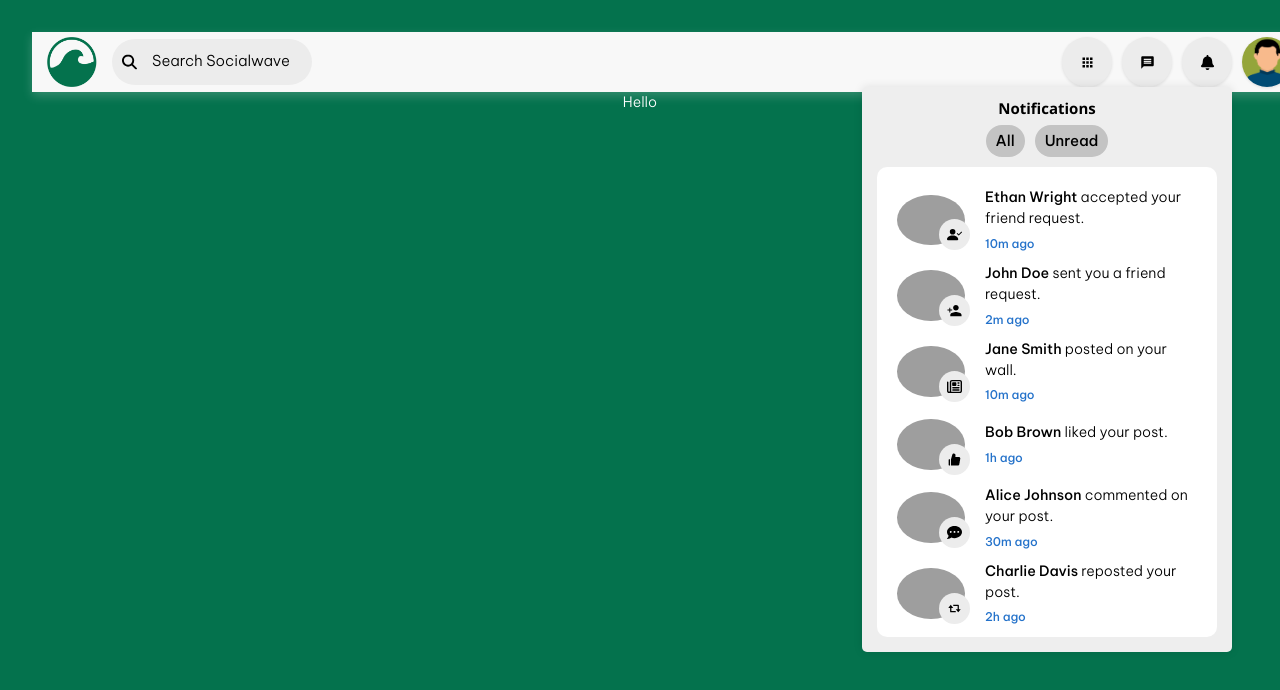
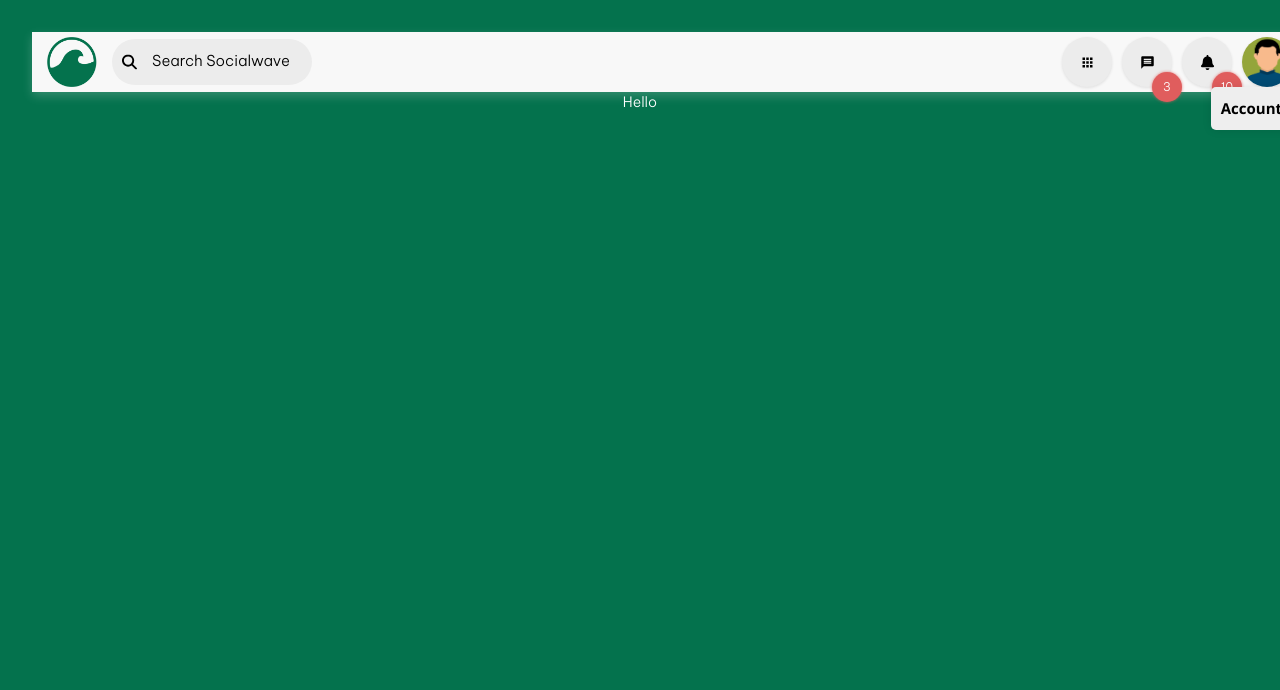
Before and after one commit to khanhisreal/socialwave-fe, a React (Vite) app: page / in a window 1280 px wide. Shown: the top 690 px of the page. Built offline with nearby package versions, Linux system fonts and the light colour scheme; grey boxes are pictures that could not be loaded.

Commit message:
update notification

```diff
--- a/src/components/Header/Header.jsx
+++ b/src/components/Header/Header.jsx
@@ -3,7 +3,7 @@ import { useState } from "react";
 import styles from "./Header.module.css";
 import logo from "../../assets/images/Header/socialwave_logo.png";
 import dummyProfilePic from "../../assets/images/Header/dummy_avatar.png";
-import messageIndicator from "./MessageIndicator";
+import indicator from "./Indicator";
 
 import HeaderIconBuilder from "./HeaderIconBuilder";
 import Menu from "./Menu/Menu";
@@ -16,7 +16,7 @@ import { FaBell } from "react-icons/fa";
 import { FaMagnifyingGlass } from "react-icons/fa6";
 
 export default function Header() {
-  const [data, setData] = useState("notification");
+  const [data, setData] = useState("account");
 
   function assignData(value) {
     //if the value is the same as the current data, set data to null
@@ -49,14 +49,13 @@ export default function Header() {
         <HeaderIconBuilder
           buttonType={"message"}
           triggerClick={assignData}
-          // This shit is a prop, don't try to change it to module css!
           buttonClass={"messageParent"}
         >
           <MdMessage />
           {data === "message" && <Message />}
-          {!data && (
+          {data !== "message" && ( // Show only if "message" is NOT selected
             <div className={styles.messageIndicator}>
-              {messageIndicator > 99 ? 99 + "+" : messageIndicator}
+              {indicator.message > 99 ? "99+" : indicator.message}
             </div>
           )}
         </HeaderIconBuilder>
@@ -64,11 +63,15 @@ export default function Header() {
         <HeaderIconBuilder
           buttonType={"notification"}
           triggerClick={assignData}
-          // This shit is a prop, don't try to change it to module css!
           buttonClass={"notificationParent"}
         >
           <FaBell />
           {data === "notification" && <Notification />}
+          {data !== "notification" && ( // Show only if "notification" is NOT selected
+            <div className={styles.notificationIndicator}>
+              {indicator.notification > 99 ? "99+" : indicator.notification}
+            </div>
+          )}
         </HeaderIconBuilder>
         {/* account button  */}
         <HeaderIconBuilder
--- a/src/components/Header/Header.module.css
+++ b/src/components/Header/Header.module.css
@@ -134,7 +134,6 @@
 }
 
 /* menu  */
-
 .container .right .messageParent .messageIndicator {
   position: absolute;
   display: flex;
@@ -472,6 +471,22 @@ b {
 }
 
 /* notification  */
+.container .right .notificationParent .notificationIndicator {
+  position: absolute;
+  display: flex;
+  justify-content: center;
+  align-items: center;
+  border-radius: 50%;
+  width: 30px;
+  height: 30px;
+  background-color: #e05d5d;
+  color: white;
+  font-size: 80%;
+  top: 35px;
+  right: -10px;
+  box-shadow: 0 0 3px rgba(224, 93, 93, 0.8);
+}
+
 .container .right .notificationParent .notification .notificationButtons {
   padding: 5px 0px;
 }
@@ -486,8 +501,16 @@ b {
   padding: 5px 10px;
   border-radius: 20px;
   border: none;
+  font-family: "Bold";
+}
+
+.container
+  .right
+  .notificationParent
+  .notification
+  .notificationButtons
+  .highlight {
   background-color: #c3c3c3;
-  font-family: "Bold";
 }
 
 .container
@@ -506,7 +529,7 @@ b {
   .notification
   .notificationButtons
   button:nth-child(2) {
-  margin-left: 10px;
+  margin-left: 5px;
 }
 
 .container .right .notificationParent .notification .notificationContainer {
@@ -564,6 +587,17 @@ b {
   width: 100%;
   border-radius: 5px;
   padding: 5px 0px;
+}
+
+.container
+  .right
+  .notificationParent
+  .notification
+  .notificationContainer
+  .listOfNotifications
+  .isRead
+  p {
+  color: grey;
 }
 
 .container
--- /dev/null
+++ b/src/components/Header/Indicator.js
@@ -0,0 +1,14 @@
+import messages from "./Message/dummydata";
+import notifications from "./Notification/dummydata";
+
+const noUnreadMessage = messages.filter((message) => message.isRead === false);
+const noUnreadNotification = notifications.filter(
+  (notification) => notification.isRead === false,
+);
+
+const indicator = {
+  message: noUnreadMessage.length,
+  notification: noUnreadNotification.length,
+};
+
+export default indicator;
--- a/src/components/Header/Message/Message.jsx
+++ b/src/components/Header/Message/Message.jsx
@@ -60,7 +60,7 @@ export default function Message() {
                       ? datum.message.slice(0, 50) + "..."
                       : datum.message
                   }
-                  status={datum.status}
+                  timestamp={datum.timestamp}
                   isActive={datum.isActive}
                   isRead={datum.isRead}
                   key={datum.id}
--- a/src/components/Header/Message/MessageBuilder.jsx
+++ b/src/components/Header/Message/MessageBuilder.jsx
@@ -18,7 +18,7 @@ export default function MessageBuilder({
       <div className={styles.conversation}>
         <h3>{name}</h3>
         <p className={isRead ? null : styles.isRead}>{message}</p>
-        <p className={styles.timestamp}>Sent {timestamp} ago</p>
+        <p className={styles.timestamp}>Sent {timestamp}</p>
       </div>
     </a>
   );
--- a/src/components/Header/Message/dummydata.js
+++ b/src/components/Header/Message/dummydata.js
@@ -5,7 +5,7 @@ const data = [
     name: "John Doe",
     message:
       "Hello, how are you? I hope you're doing well. I wanted to catch up and see if you have any plans for the weekend. Maybe we could grab a coffee or go for a walk in the park. Let me know what you think!",
-    timestamp: "1h",
+    timestamp: "1h ago",
     isActive: false,
     isRead: false,
   },
@@ -15,7 +15,7 @@ const data = [
     name: "Jane Smith",
     message:
       "Hey John, I just wanted to remind you about the meeting tomorrow. Don't forget to bring the documents we discussed. See you there!",
-    timestamp: "2h",
+    timestamp: "2h ago",
     isActive: true,
     isRead: false,
   },
@@ -25,7 +25,7 @@ const data = [
     name: "Alice Johnson",
     message:
       "Hi John, it was great seeing you at the event last week. Let's catch up soon and discuss the project we talked about.",
-    timestamp: "3h",
+    timestamp: "3h ago",
     isActive: false,
     isRead: true,
   },
@@ -35,7 +35,7 @@ const data = [
     name: "Bob Brown",
     message:
       "John, I found this amazing article that I think you'll love. I'll send it over to you. Let me know what you think!",
-    timestamp: "4h",
+    timestamp: "4h ago",
     isActive: true,
     isRead: true,
   },
@@ -45,7 +45,7 @@ const data = [
     name: "Charlie Davis",
     message:
       "Hey John, are you free this weekend? Let's plan something fun. Maybe a hike or a movie night?",
-    timestamp: "5h",
+    timestamp: "5h ago",
     isActive: false,
     isRead: false,
   },
--- a/src/components/Header/MessageIndicator.js
+++ /dev/null
@@ -1,7 +0,0 @@
-import data from "./Message/dummydata";
-
-const noUnreadMessage = data.filter((message) => message.isRead === false);
-
-const messageIndicator = noUnreadMessage.length;
-
-export default messageIndicator;
--- a/src/components/Header/Notification/Notification.jsx
+++ b/src/components/Header/Notification/Notification.jsx
@@ -3,6 +3,7 @@ import noResultImage from "../../../assets/images/Header/notification.png";
 import notifications from "./dummydata";
 
 import NotificationBuilder from "./NotificationBuilder";
+import { useState } from "react";
 
 const empty = (
   <div className={styles.empty}>
@@ -13,25 +14,66 @@ const empty = (
 );
 
 export default function Notification() {
+  const [highlightButton, setHighlightButton] = useState("All");
+
+  function handleHighlightButton(value) {
+    setHighlightButton(value);
+  }
+
+  const allNotifications = notifications.map((notification) => notification);
+
+  const unreadNotifications = notifications.filter(
+    (notification) => !notification.isRead,
+  );
+
   return (
     <div className={styles.notification}>
       <h3>Notifications</h3>
       <div className={styles.notificationButtons}>
         {/* e.stopPropagation() prevents the click event from bubbling up to the parent components. */}
-        <button onClick={(e) => e.stopPropagation()}>All</button>
-        <button onClick={(e) => e.stopPropagation()}>Unread</button>
+        <button
+          className={highlightButton === "All" && styles.highlight}
+          onClick={(e) => {
+            e.stopPropagation();
+            handleHighlightButton("All");
+          }}
+        >
+          All
+        </button>
+        <button
+          className={highlightButton === "Unread" && styles.highlight}
+          onClick={(e) => {
+            e.stopPropagation();
+            handleHighlightButton("Unread");
+          }}
+        >
+          Unread
+        </button>
       </div>
       <div className={styles.notificationContainer}>
         <div className={styles.listOfNotifications}>
           {notifications.length === 0
             ? empty
-            : notifications.map((notification) => (
+            : highlightButton === "All"
+              ? allNotifications.map((notification) => (
                   <NotificationBuilder
                     avatar={notification.avatar}
                     name={notification.name}
                     message={notification.message}
                     timestamp={notification.timestamp}
                     typeOf={notification.typeOf}
+                    isRead={notification.isRead}
+                    key={notification.id}
+                  />
+                ))
+              : unreadNotifications.map((notification) => (
+                  <NotificationBuilder
+                    avatar={notification.avatar}
+                    name={notification.name}
+                    message={notification.message}
+                    timestamp={notification.timestamp}
+                    typeOf={notification.typeOf}
+                    isRead={notification.isRead}
                     key={notification.id}
                   />
                 ))}
--- a/src/components/Header/Notification/NotificationBuilder.jsx
+++ b/src/components/Header/Notification/NotificationBuilder.jsx
@@ -14,6 +14,7 @@ export default function NotificationBuilder({
   message,
   timestamp,
   typeOf,
+  isRead,
 }) {
   const icon =
     (typeOf === "friendRequest" && <IoMdPersonAdd />) ||
@@ -25,7 +26,10 @@ export default function NotificationBuilder({
     (typeOf === "friendRequestAccepted" && <BsPersonCheckFill />);
 
   return (
-    <a href="#" className={styles.singleNotification}>
+    <a
+      href="#"
+      className={`${styles.singleNotification} ${isRead && styles.isRead}`}
+    >
       <div className={styles.left}>
         <img src={avatar} alt="avatar" />
         <div className={styles.avatar}>{icon}</div>
@@ -42,9 +46,9 @@ export default function NotificationBuilder({
 
 NotificationBuilder.propTypes = {
   avatar: PropTypes.string.isRequired,
-  icon: PropTypes.node.isRequired,
   name: PropTypes.string.isRequired,
   message: PropTypes.string.isRequired,
   timestamp: PropTypes.string.isRequired,
   typeOf: PropTypes.string.isRequired,
+  isRead: PropTypes.bool.isRequired,
 };
```
Lines whose indentation alone changed are shown as unchanged.
